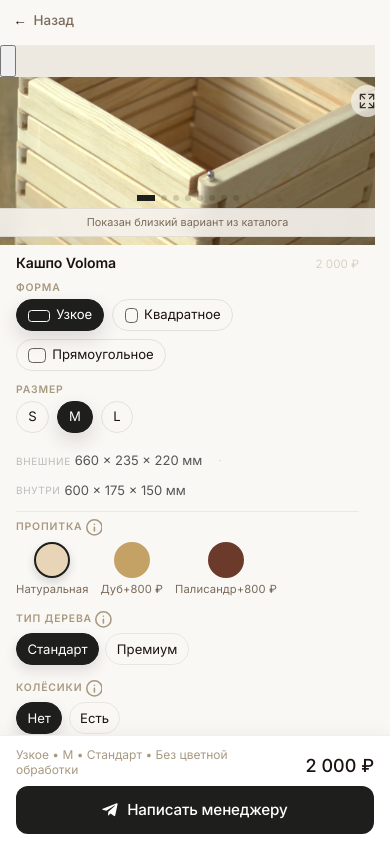
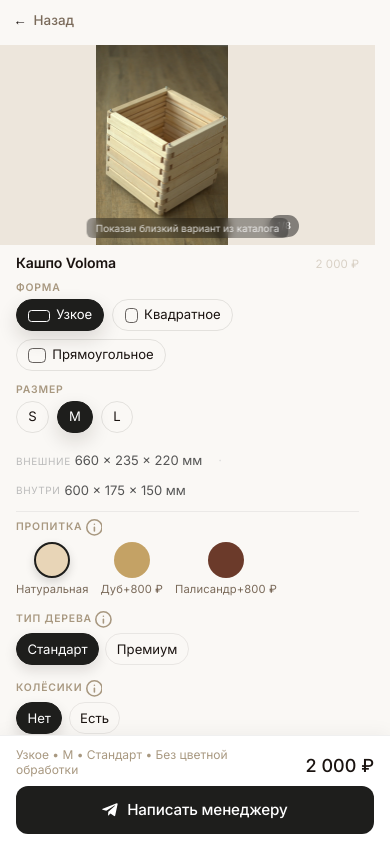
Before and after one commit to mentalprotector/Voloma, a Next.js app: page /configurator in a window 390 px wide. Built offline with nearby package versions, Linux system fonts and the light colour scheme.

Commit message:
fix(configurator): mobile gallery carousel + layout fixes

```diff
--- a/src/components/configurator/ImageGallery.tsx
+++ b/src/components/configurator/ImageGallery.tsx
@@ -30,7 +30,6 @@ export function ImageGallery({
 }: ImageGalleryProps) {
   const [activeIndex, setActiveIndex] = useState(0);
   const [isLoaded, setIsLoaded] = useState(false);
-  const [touchStartX, setTouchStartX] = useState<number | null>(null);
   const [lightboxIndex, setLightboxIndex] = useState<number | null>(null);
   const resolvedIndex = images[activeIndex] ? activeIndex : 0;
   const activeImage = images[resolvedIndex];
@@ -45,6 +44,57 @@ export function ImageGallery({
       {/* Primary hero — clickable to open lightbox */}
       {showGallery && activeImage ? (
         <div className={styles.heroSection}>
+          {/* Mobile: scroll-snap carousel with peek */}
+          <div
+            className={styles.heroSnapScroll}
+            onScroll={(e) => {
+              const container = e.currentTarget;
+              const scrollLeft = container.scrollLeft;
+              const itemWidth = container.offsetWidth * 0.85;
+              const gap = 12;
+              const newIndex = Math.round(scrollLeft / (itemWidth + gap));
+              if (images[newIndex] && newIndex !== activeIndex) {
+                setActiveIndex(newIndex);
+                setIsLoaded(false);
+              }
+            }}
+          >
+            {images.map((image, index) => (
+              <button
+                key={image.url}
+                className={styles.heroSnapSlide}
+                type="button"
+                aria-label={`Открыть фото ${index + 1} на весь экран`}
+                onClick={() => setLightboxIndex(index)}
+              >
+                {!isLoaded && index === activeIndex ? (
+                  <div className={styles.skeleton} aria-hidden="true" />
+                ) : null}
+                <Image
+                  alt={image.alt}
+                  className={styles.heroImage}
+                  fill
+                  priority={index === 0}
+                  loading={index === 0 ? "eager" : "lazy"}
+                  sizes="(max-width: 1023px) 85vw, 52rem"
+                  src={image.url}
+                  onLoad={() => {
+                    if (index === 0) setIsLoaded(true);
+                  }}
+                />
+                {/* Counter on active slide */}
+                {index === activeIndex && (
+                  <div className={styles.counter} aria-hidden="true">
+                    {index + 1}/{images.length}
+                  </div>
+                )}
+              </button>
+            ))}
+            {/* Subtle note overlay on mobile carousel */}
+            {note && <p className={styles.noteOverlay}>{note}</p>}
+          </div>
+
+          {/* Desktop: original hero with arrows */}
           <div className={styles.heroStage}>
             {/* Navigation arrows (desktop) */}
             {images.length > 1 && (
@@ -83,22 +133,6 @@ export function ImageGallery({
               type="button"
               aria-label={`Открыть фото ${resolvedIndex + 1} на весь экран`}
               onClick={() => setLightboxIndex(resolvedIndex)}
-              onTouchEnd={(event) => {
-                if (touchStartX === null || images.length < 2) return;
-                const delta = touchStartX - event.changedTouches[0].clientX;
-                if (Math.abs(delta) < 40) {
-                  setTouchStartX(null);
-                  return;
-                }
-                if (delta > 0) {
-                  setActiveIndex((current) => (current + 1) % images.length);
-                } else {
-                  setActiveIndex((current) => (current - 1 + images.length) % images.length);
-                }
-                setIsLoaded(false);
-                setTouchStartX(null);
-              }}
-              onTouchStart={(event) => setTouchStartX(event.touches[0].clientX)}
             >
               {!isLoaded ? <div className={styles.skeleton} aria-hidden="true" /> : null}
               <Image
@@ -225,7 +259,7 @@ export function ImageGallery({
         </div>
       ) : null}
 
-      {/* Caption below hero */}
+      {/* Caption below hero — hidden on mobile, shown on desktop */}
       {note && <p className={styles.caption}>{note}</p>}
 
       {/* Lightbox */}
--- a/src/components/configurator/configurator.module.css
+++ b/src/components/configurator/configurator.module.css
@@ -10,6 +10,15 @@
 .layout input[type="checkbox"],
 .layout input[type="radio"] {
   display: none !important;
+  appearance: none !important;
+  -webkit-appearance: none !important;
+  -moz-appearance: none !important;
+  width: 0 !important;
+  height: 0 !important;
+  margin: 0 !important;
+  padding: 0 !important;
+  border: 0 !important;
+  outline: 0 !important;
 }
 
 .mediaColumn,
@@ -31,12 +40,12 @@
   min-height: 180px;
 }
 
-/* ===== Mobile: fixed media height ===== */
+/* ===== Mobile: media adapts to carousel ===== */
 @media (max-width: 767px) {
   .mediaFrame {
-    height: 200px;
-    max-height: 200px;
-    min-height: 200px;
+    height: auto;
+    max-height: none;
+    min-height: unset;
   }
 }
 
@@ -88,6 +97,7 @@
 /* ===== Selectors area ===== */
 .selectors {
   display: block;
+  min-height: 420px;
 }
 
 /* ===== Option group ===== */
@@ -98,10 +108,12 @@
 }
 
 .optionGroupHidden {
-  visibility: hidden;
-  position: absolute;
-  left: -9999px;
-  top: -9999px;
+  height: 0;
+  min-height: 0;
+  overflow: hidden;
+  padding: 0;
+  margin: 0;
+  gap: 0;
 }
 
 .optionLabel {
@@ -424,7 +436,7 @@
   .mediaFrame {
     position: sticky;
     top: calc(var(--site-header-height) + 1rem);
-    height: calc(100svh - var(--site-header-height) - 1rem);
+    height: auto;
     min-height: 28rem;
     max-height: none;
     z-index: 1;
--- a/src/components/configurator/image-gallery.module.css
+++ b/src/components/configurator/image-gallery.module.css
@@ -375,27 +375,84 @@
   }
 
   .heroSection {
+    position: relative;
     width: 100%;
     height: 100%;
   }
 
+  /* ===== Mobile: scroll-snap carousel with peek ===== */
+  .heroSnapScroll {
+    display: flex;
+    gap: 12px;
+    overflow-x: auto;
+    scroll-snap-type: x mandatory;
+    -webkit-overflow-scrolling: touch;
+    scrollbar-width: none;
+    padding: 0 8%;
+    width: 100%;
+  }
+
+  .heroSnapScroll::-webkit-scrollbar {
+    display: none;
+  }
+
+  .heroSnapSlide {
+    flex: 0 0 85%;
+    scroll-snap-align: center;
+    position: relative;
+    border: 0;
+    padding: 0;
+    background: transparent;
+    cursor: pointer;
+    -webkit-tap-highlight-color: transparent;
+    aspect-ratio: 3 / 4;
+    max-height: 200px;
+    overflow: hidden;
+    border-radius: 12px;
+  }
+
+  .heroSnapSlide .heroImage {
+    object-fit: contain;
+    object-position: center center;
+  }
+
+  /* Hide old heroStage on mobile */
   .heroStage {
-    height: 100%;
-    max-height: 200px;
-    min-height: 180px;
-    border-radius: 0;
+    display: none;
   }
 
   .heroButton {
-    min-height: unset;
-    width: 100%;
-    height: 100%;
-    aspect-ratio: 4/3;
+    display: none;
   }
 
-  .heroImage {
-    object-fit: cover;
-    -webkit-transform: translateZ(0);
+  .heroOverlay {
+    display: none;
+  }
+
+  /* Subtle note overlay on mobile carousel */
+  .noteOverlay {
+    position: absolute;
+    bottom: 0.4rem;
+    left: 50%;
+    transform: translateX(-50%);
+    z-index: 5;
+    margin: 0;
+    padding: 0.25rem 0.6rem;
+    border-radius: 6px;
+    background: rgba(0, 0, 0, 0.35);
+    color: rgba(255, 255, 255, 0.8);
+    font-size: 0.62rem;
+    line-height: 1.3;
+    text-align: center;
+    white-space: nowrap;
+    pointer-events: none;
+    backdrop-filter: blur(4px);
+    -webkit-backdrop-filter: blur(4px);
+  }
+
+  /* Hide caption below hero on mobile */
+  .caption {
+    display: none;
   }
 
   .counter {
@@ -405,11 +462,7 @@
   }
 
   .heroOverlay {
-    opacity: 0.8;
-    top: 0.5rem;
-    right: 0.5rem;
-    width: 2rem;
-    height: 2rem;
+    display: none;
   }
 
   .thumbs {
@@ -476,31 +529,118 @@
 
 /* ===== Tablet ===== */
 @media (min-width: 768px) and (max-width: 1023px) {
-  .heroStage {
-    height: 100%;
+  .heroSnapScroll {
+    gap: 14px;
+    padding: 0 6%;
   }
 
+  .heroSnapSlide {
+    flex: 0 0 80%;
+    aspect-ratio: 3 / 4;
+    max-height: 220px;
+    border-radius: 14px;
+  }
+
+  .heroStage {
+    display: none;
+  }
+
+  .heroButton {
+    display: none;
+  }
+
+  .heroOverlay {
+    display: none;
+  }
+
+  /* Hide duplicate galleries on tablet too */
   .grid {
-    grid-template-columns: repeat(4, 1fr);
+    display: none;
+  }
+
+  .thumbs {
+    display: none;
   }
 }
 
 /* ===== Desktop ===== */
 @media (min-width: 1024px) {
+  /* Hide mobile-specific elements on desktop */
+  .noteOverlay {
+    display: none;
+  }
+
   .gallery {
     align-content: center;
     gap: 0.75rem;
   }
 
+  /* Desktop: also use scroll-snap carousel with side margins */
+  .heroSnapScroll {
+    display: flex;
+    gap: 16px;
+    overflow-x: auto;
+    scroll-snap-type: x mandatory;
+    -webkit-overflow-scrolling: touch;
+    scrollbar-width: none;
+    padding: 0 5%;
+    width: 100%;
+  }
+
+  .heroSnapScroll::-webkit-scrollbar {
+    display: none;
+  }
+
+  .heroSnapSlide {
+    flex: 0 0 75%;
+    scroll-snap-align: center;
+    position: relative;
+    border: 0;
+    padding: 0;
+    background: transparent;
+    cursor: pointer;
+    -webkit-tap-highlight-color: transparent;
+    aspect-ratio: 3 / 4;
+    max-height: 80vh;
+    overflow: hidden;
+    border-radius: 16px;
+  }
+
+  .heroSnapSlide .heroImage {
+    object-fit: cover;
+    object-position: center center;
+  }
+
+  /* Hide old heroStage on desktop too */
   .heroStage {
-    border-radius: 1rem;
-    overflow: hidden;
+    display: none;
   }
 
   .heroButton {
-    min-height: 28rem;
-    aspect-ratio: 4/5;
-    cursor: zoom-in;
+    display: none;
+  }
+
+  .heroOverlay {
+    display: none;
+  }
+
+  /* Counter on slides */
+  .counter {
+    right: 0.75rem;
+    bottom: 0.75rem;
+    background: rgba(0, 0, 0, 0.4);
+    color: white;
+    font-size: 0.6875rem;
+    font-weight: 500;
+    letter-spacing: 0.02em;
+    padding: 0.1875rem 0.625rem;
+    border-radius: 20px;
+    pointer-events: none;
+  }
+
+  /* Hide dots on desktop — scroll implies navigation */
+  .dots {
+    display: none;
   }
 
   .placeholder {
@@ -516,73 +656,12 @@
     padding-inline: 0;
   }
 
+  /* Hide duplicate galleries on desktop */
   .grid {
-    gap: 0.5rem;
+    display: none;
   }
 
-  /* Show navigation arrows on desktop and on hover */
-  .navArrow {
-    display: flex;
-  }
-
-  .gallery:hover .navArrow {
-    opacity: 1;
-  }
-
-  /* Update thumbnail strip for desktop */
   .thumbs {
-    display: flex;
-    gap: 0.5rem;
-    padding: 0.5rem 0 0 0;
-    overflow-x: auto;
-  }
-
-  .thumb {
-    width: 4.5rem;
-    height: 4.5rem;
-    flex-shrink: 0;
-    border-radius: 0.5rem;
-    overflow: hidden;
-    cursor: pointer;
-    transition: opacity 0.15s ease;
-    opacity: 0.55;
-    border: 2px solid transparent;
-  }
-
-  .thumb:hover {
-    opacity: 0.8;
-  }
-
-  .thumbActive {
-    opacity: 1;
-    border-color: #1e1e1c;
-  }
-
-  .thumbImage {
-    width: 100%;
-    height: 100%;
-    border-radius: 0.5rem;
-    object-fit: cover;
-  }
-
-  /* Update counter position */
-  .counter {
-    right: 0.75rem;
-    bottom: 0.75rem;
-    background: rgba(0, 0, 0, 0.4);
-    color: white;
-    font-size: 0.6875rem;
-    font-weight: 500;
-    letter-spacing: 0.02em;
-    padding: 0.1875rem 0.625rem;
-    border-radius: 20px;
-    pointer-events: none;
-  }
-
-  /* Always show on touch devices */
-  @media (hover: none) {
-    .navArrow {
-      opacity: 1;
-    }
+    display: none;
   }
 }
```
